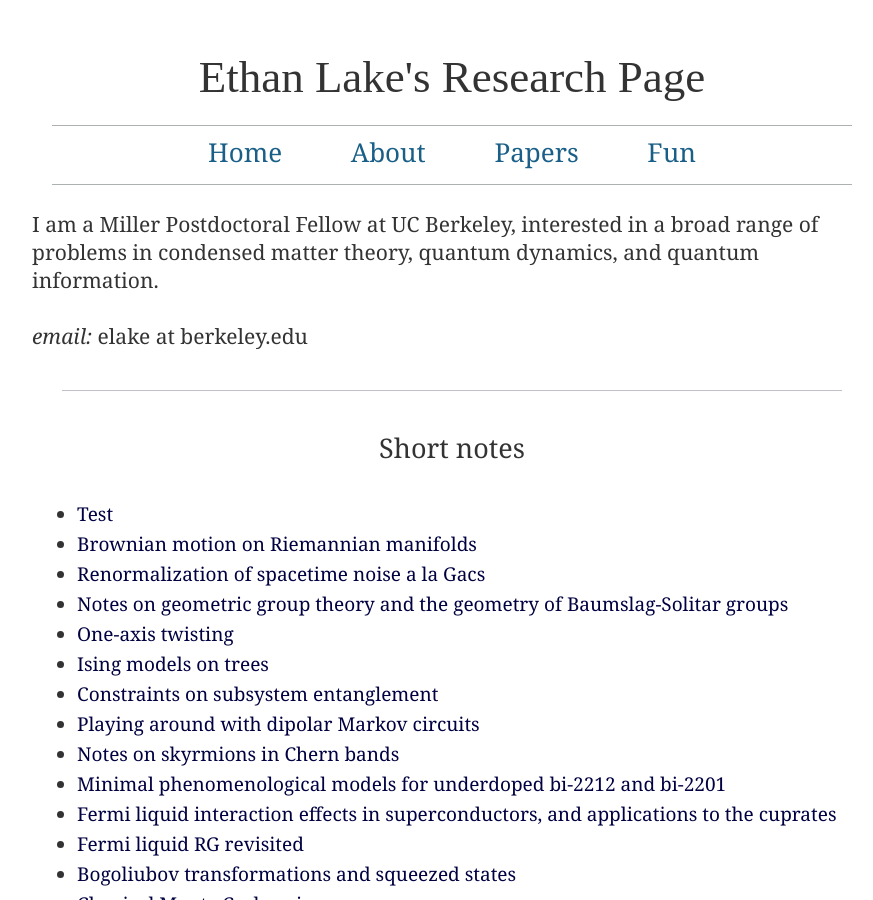
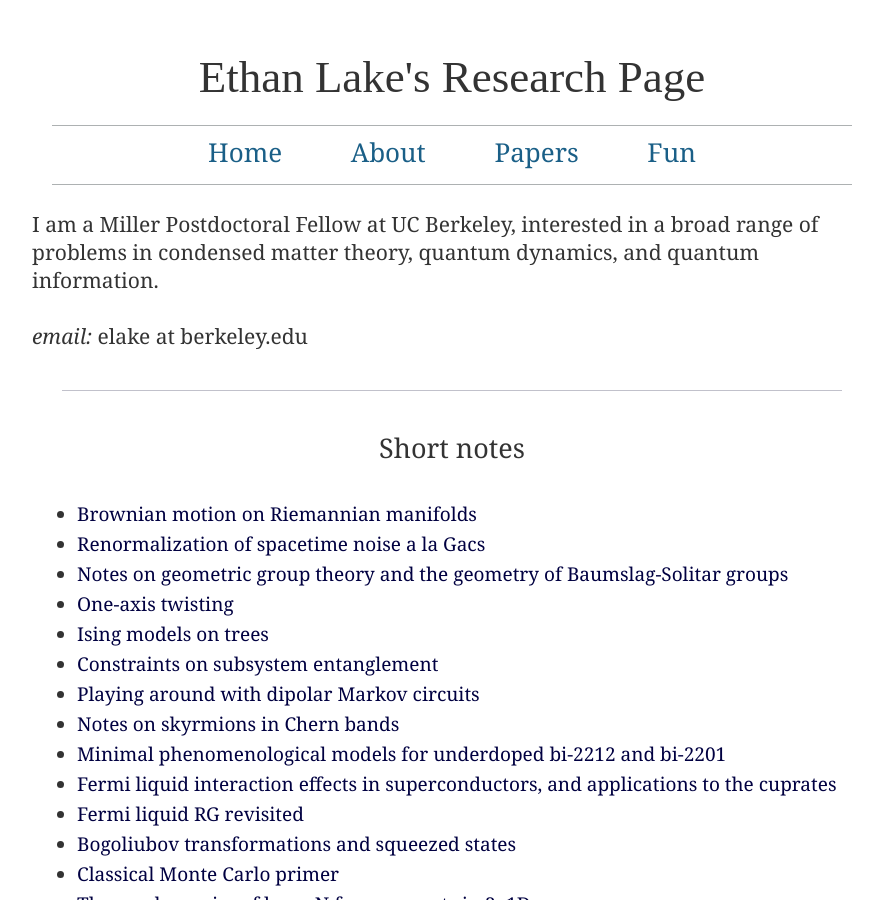
Before and after one commit to ethanlake/ethanlake.github.io, a Jekyll site: the page index.html, which Jekyll copies as it is, in a window 1280 px wide and 900 px high. Shown: the whole window, without its empty margins (188-1061 px from the left). Built offline with Jekyll 4.4.1, drawn with Linux system fonts in a browser that asks for light colours.

Commit message:
Update index.html

```diff
--- a/index.html
+++ b/index.html
@@ -52,7 +52,7 @@
  <h2> Short notes</h2>
  <br>
   <ul>
-    <li><a href="/blogs/blog_test">Test</a></li>
+    <!-- <li><a href="/blogs/blog_test">Test</a></li> -->
       <li><a href="https://drive.google.com/file/d/13Ff0hI8KEVMhBblMhmbrQjpj_KMC4Osa/view?usp=sharing">Brownian motion on Riemannian manifolds</a> </li>
       <li><a href="https://drive.google.com/file/d/1CQtxF14_Vvmr0cWxqH1wSxVYtKSgr2Fw/view?usp=sharing">Renormalization of spacetime noise a la Gacs</a> </li>
       <li><a href="https://drive.google.com/file/d/1rakRS8_Gx9wYWU7PL9D7QIMPKEvVn8pe/view?usp=sharing">Notes on geometric group theory and the geometry of Baumslag-Solitar groups</a> </li>
```
